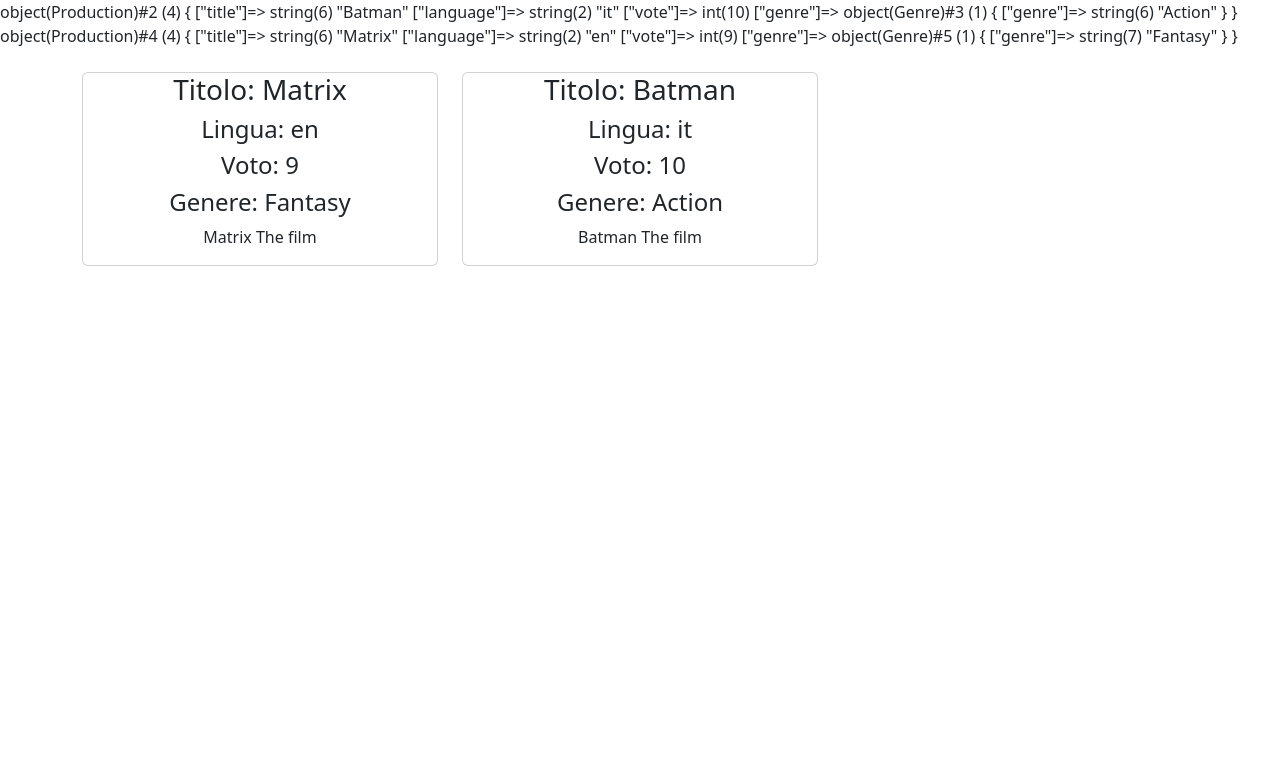
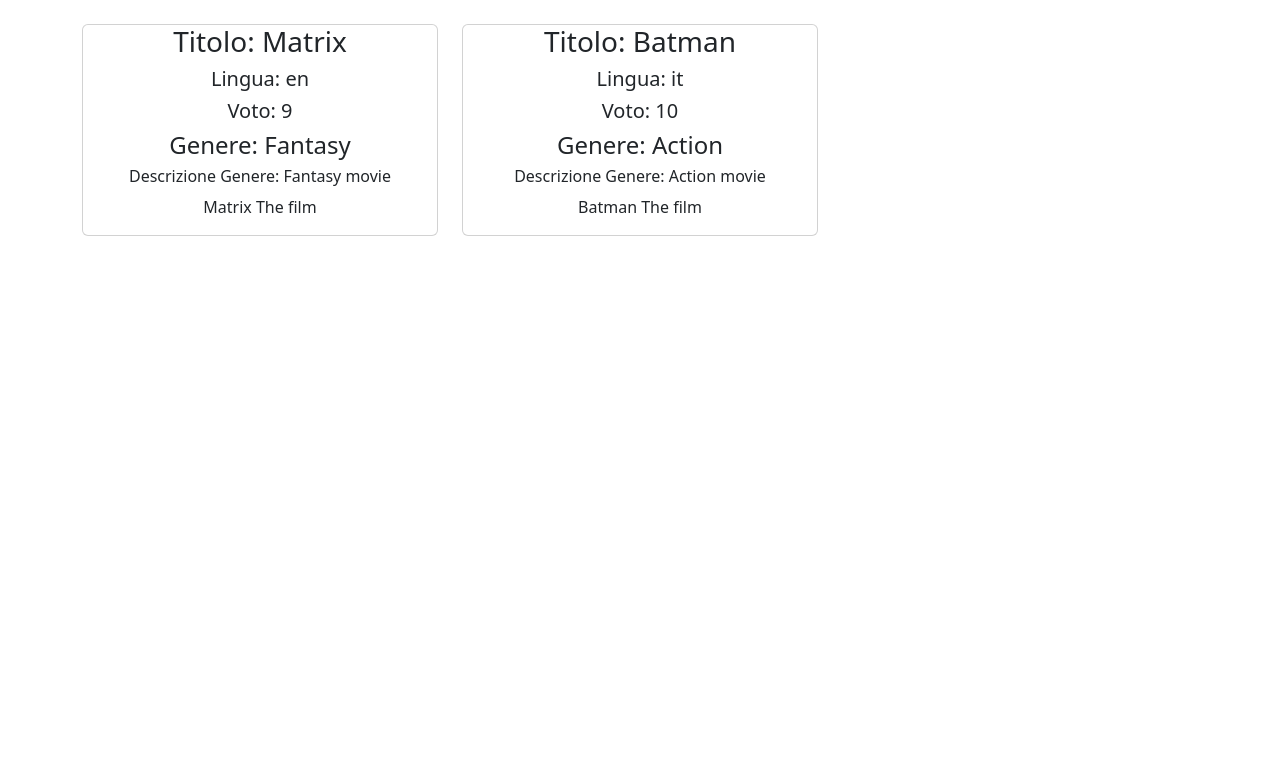
Before and after one commit to mattemutti/php-oop-1, a PHP site: page / in a window 1280 px wide. Shown: the top 775 px of the page. Run offline with PHP 8.4, Linux system fonts and the light colour scheme.

Commit message:
update Genre class

```diff
--- a/Models/Genre.php
+++ b/Models/Genre.php
@@ -2,10 +2,13 @@
 
 class Genre
 {
-	public $genre;
-	public function __construct(string $genre)
+	public $title;
+	public $description;
+
+	public function __construct(string $title, string $description)
 	{
-		$this->genre = $genre;
+		$this->title = $title;
+		$this->description = $description;
 
 	}
 }
--- a/Models/Production.php
+++ b/Models/Production.php
@@ -23,4 +23,5 @@ class Production
 		return $this->title . ' The film';
 	}
 
+
 }
--- a/index.php
+++ b/index.php
@@ -6,14 +6,14 @@ require_once __DIR__ . '/Models/Genre.php';
 
 // Istanziate poi almeno due oggetti Production
 
-$batman = new Production('Batman', 'it', 10, new Genre('Action'));
-$matrix = new Production('Matrix', 'en', 9, new Genre('Fantasy'));
+$batman = new Production('Batman', 'it', 10, new Genre('Action', 'Action movie'));
+$matrix = new Production('Matrix', 'en', 9, new Genre('Fantasy', ' Fantasy movie'));
 
 
 
 
 // stampate a schermo i loro valori.
-var_dump($batman, $matrix);
+//var_dump($batman, $matrix);
 
 //echo $batman->greetings();
 
@@ -45,18 +45,20 @@ var_dump($batman, $matrix);
 				<div class="col-4">
 					<div class="card text-center">
 						<h3>Titolo: <?= $matrix->title ?></h3>
-						<h4>Lingua: <?= $matrix->language ?></h4>
-						<h4>Voto: <?= $matrix->vote ?></h4>
-						<h4>Genere: <?= $matrix->genre->genre ?></h4>
+						<h5>Lingua: <?= $matrix->language ?></h5>
+						<h5>Voto: <?= $matrix->vote ?></h5>
+						<h4>Genere: <?= $matrix->genre->title ?></h4>
+						<h6>Descrizione Genere: <?= $matrix->genre->description ?></h6>
 						<p><?= $matrix->greetings() ?></p>
 					</div>
 				</div>
 				<div class="col-4">
 					<div class="card text-center">
 						<h3>Titolo: <?= $batman->title ?></h3>
-						<h4>Lingua: <?= $batman->language ?></h4>
-						<h4>Voto: <?= $batman->vote ?></h4>
-						<h4>Genere: <?= $batman->genre->genre ?></h4>
+						<h5>Lingua: <?= $batman->language ?></h5>
+						<h5>Voto: <?= $batman->vote ?></h5>
+						<h4>Genere: <?= $batman->genre->title ?></h4>
+						<h6>Descrizione Genere: <?= $batman->genre->description ?></h6>
 						<p><?= $batman->greetings() ?></p>
 
 					</div>
```
